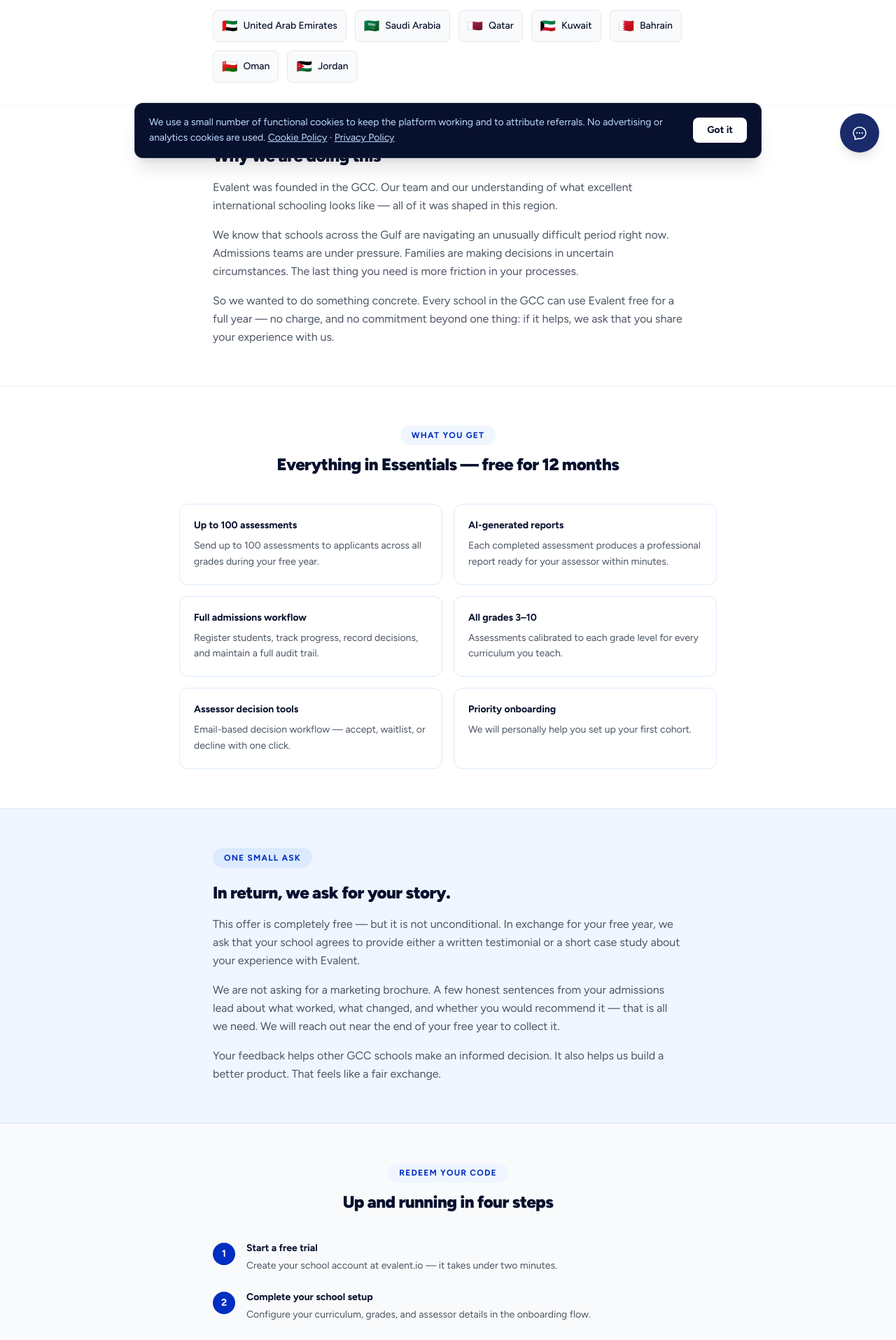
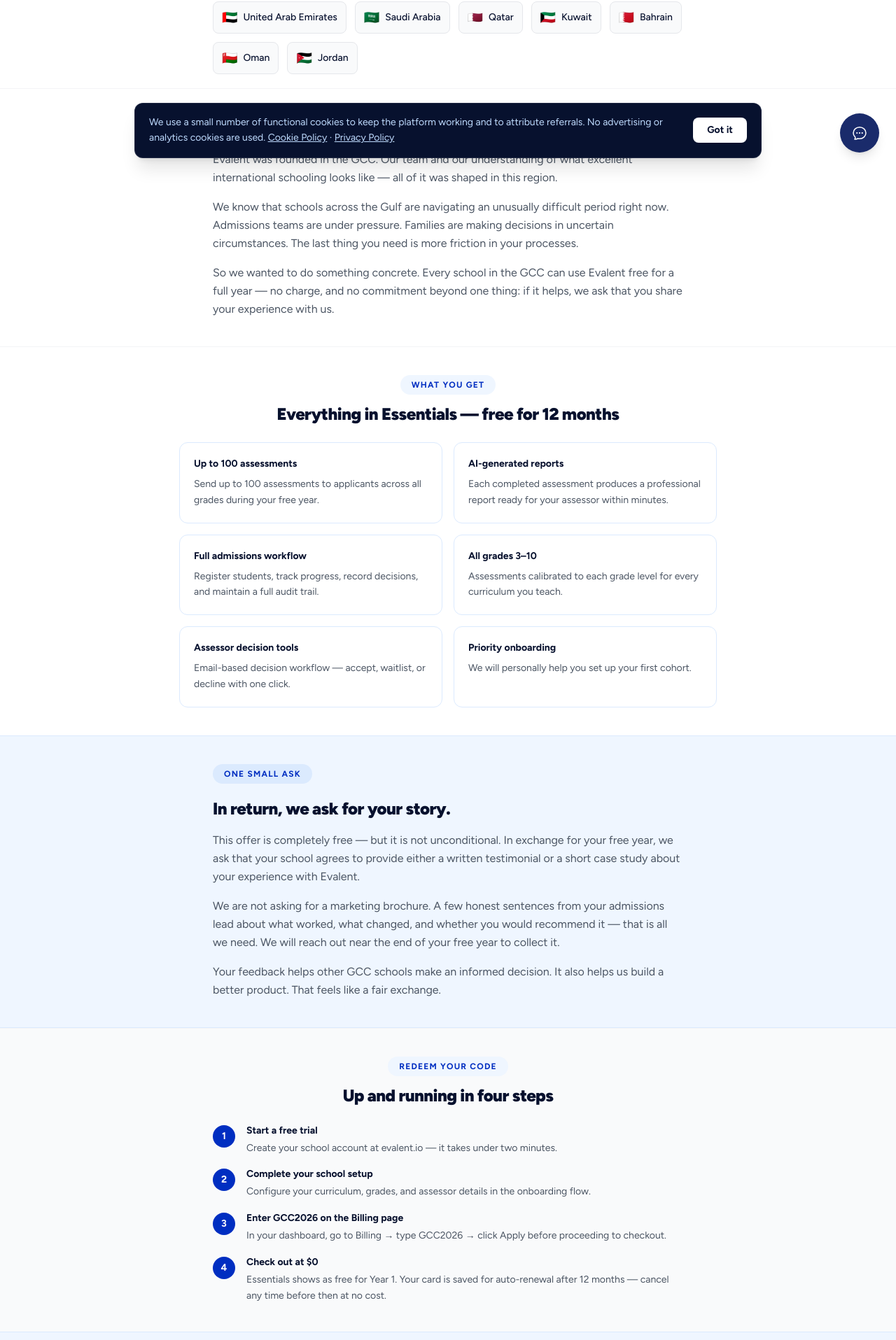
Before and after one commit to wigsbury-ui/evalent-marketing, a Next.js app: page /gcc-support in a window 1280 px wide. Shown: the part 558-2473 px from the top of the page at 70% size. Built offline with nearby package versions, Linux system fonts and the light colour scheme.

Commit message:
style: reduce vertical spacing on gcc-support page

```diff
--- a/src/app/gcc-support/page.tsx
+++ b/src/app/gcc-support/page.tsx
@@ -35,7 +35,7 @@ export default function GccSupportPage() {
       </section>
 
       {/* ── Eligible countries ── */}
-      <section className="py-8 px-6 bg-white border-b border-gray-100">
+      <section className="py-5 px-6 bg-white border-b border-gray-100">
         <div className="max-w-2xl mx-auto">
           <p className="text-xs font-bold text-gray-400 tracking-widest uppercase mb-4">Eligible countries</p>
           <div className="flex flex-wrap gap-3">
@@ -58,7 +58,7 @@ export default function GccSupportPage() {
       </section>
 
       {/* ── Our story ── */}
-      <section className="py-14 px-6 bg-white border-b border-gray-100">
+      <section className="py-10 px-6 bg-white border-b border-gray-100">
         <div className="max-w-2xl mx-auto">
           <h2 className="text-2xl font-black text-navy tracking-tight mb-4">Why we are doing this</h2>
           <p className="text-gray-600 text-base leading-relaxed mb-4">
@@ -79,9 +79,9 @@ export default function GccSupportPage() {
       </section>
 
       {/* ── What's included ── */}
-      <section className="py-14 px-6 bg-white">
+      <section className="py-10 px-6 bg-white">
         <div className="max-w-3xl mx-auto">
-          <div className="text-center mb-10">
+          <div className="text-center mb-6">
             <div className="inline-block bg-blue-50 text-brand text-xs font-bold tracking-widest px-4 py-1.5 rounded-full mb-3">WHAT YOU GET</div>
             <h2 className="text-2xl font-black text-navy tracking-tight">Everything in Essentials — free for 12 months</h2>
           </div>
@@ -104,7 +104,7 @@ export default function GccSupportPage() {
       </section>
 
       {/* ── One small ask ── */}
-      <section className="py-14 px-6 bg-blue-50 border-t border-b border-blue-100">
+      <section className="py-10 px-6 bg-blue-50 border-t border-b border-blue-100">
         <div className="max-w-2xl mx-auto">
           <div className="inline-block bg-blue-100 text-brand text-xs font-bold tracking-widest px-4 py-1.5 rounded-full mb-5">ONE SMALL ASK</div>
           <h2 className="text-2xl font-black text-navy tracking-tight mb-4">
@@ -128,13 +128,13 @@ export default function GccSupportPage() {
       </section>
 
       {/* ── How to redeem ── */}
-      <section className="py-14 px-6 bg-gray-50 border-t border-gray-100">
+      <section className="py-10 px-6 bg-gray-50 border-t border-gray-100">
         <div className="max-w-2xl mx-auto">
-          <div className="text-center mb-10">
+          <div className="text-center mb-6">
             <div className="inline-block bg-blue-50 text-brand text-xs font-bold tracking-widest px-4 py-1.5 rounded-full mb-3">REDEEM YOUR CODE</div>
             <h2 className="text-2xl font-black text-navy tracking-tight">Up and running in four steps</h2>
           </div>
-          <div className="flex flex-col gap-6">
+          <div className="flex flex-col gap-4">
             {[
               ['Start a free trial', 'Create your school account at evalent.io — it takes under two minutes.'],
               ['Complete your school setup', 'Configure your curriculum, grades, and assessor details in the onboarding flow.'],
```
